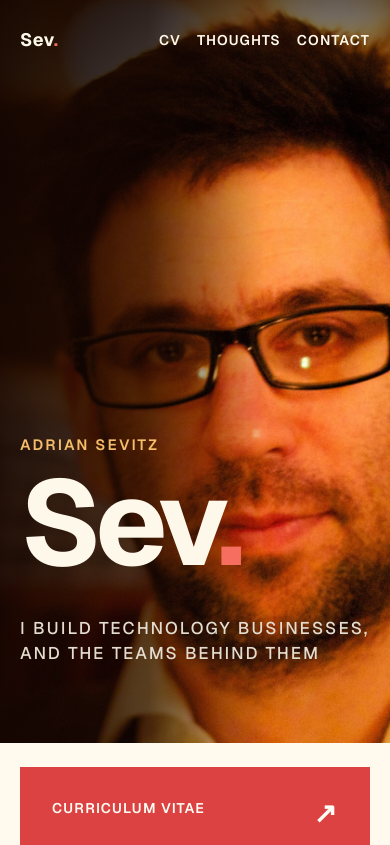
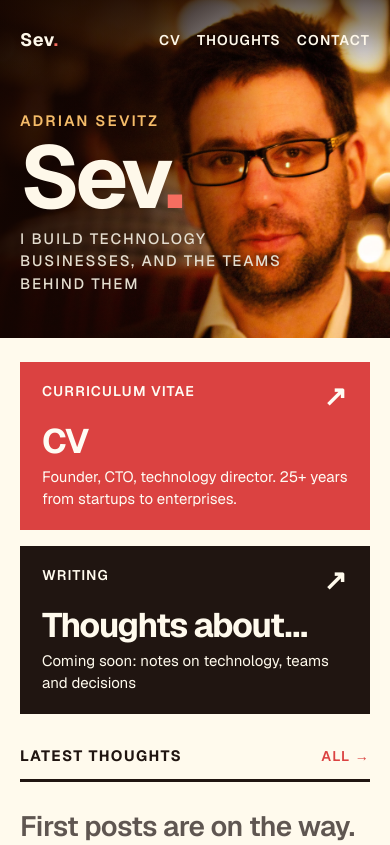
Before and after one commit to sevitz/sevitzdotcom, an Astro site: page / in a window 390 px wide. Shown: the top 845 px of the page. Built offline with nearby package versions, Linux system fonts and the light colour scheme; Astro itself is replaced by a stand-in of ours.

Commit message:
Compact home hero so Latest thoughts sits above the fold
Hero drops from 88vh to clamp(340px, 46vh, 440px) with a smaller Sev.
wordmark and the tagline beside it on desktop. Cards and the space above
Latest thoughts are tighter; under 600px the hero and cards shrink further.
Latest thoughts heading now lands at 711px on 1440x800, 683px on 1280x720
and 769px on 375x812. Version 1.3.1.

Co-Authored-By: Claude Opus 5.5 <noreply@anthropic.com>

```diff
--- a/package.json
+++ b/package.json
@@ -1,7 +1,7 @@
 {
   "name": "sevitzdotcom",
   "type": "module",
-  "version": "1.3.0",
+  "version": "1.3.1",
   "private": true,
   "scripts": {
     "dev": "astro dev",
--- a/src/components/Hero.astro
+++ b/src/components/Hero.astro
@@ -44,8 +44,10 @@ const initial = hero.imageMode === "random" ? -1 : 0;
   </div>
 
   <div class="hero-body">
-    <p class="hero-name">{hero.firstName} {hero.lastName}</p>
-    <h1 class="hero-title">{hero.wordmark}<span class="dot">.</span></h1>
+    <div class="hero-mark">
+      <p class="hero-name">{hero.firstName} {hero.lastName}</p>
+      <h1 class="hero-title">{hero.wordmark}<span class="dot">.</span></h1>
+    </div>
     <div class="tagline">
       {hero.taglinePhrases.map((phrase, i) => (
         <p class:list={{ "is-active": i === 0 }} aria-hidden={i === 0 ? undefined : "true"}>{phrase}</p>
--- a/src/styles/home.css
+++ b/src/styles/home.css
@@ -95,7 +95,7 @@ a:hover {
   position: relative;
   isolation: isolate;
   overflow: hidden;
-  min-height: min(88vh, 820px);
+  min-height: clamp(340px, 46vh, 440px);
   display: flex;
   flex-direction: column;
   background-color: var(--hero-bg);
@@ -158,11 +158,16 @@ a:hover {
 
 .hero-body {
   margin-top: auto;
-  padding: 0 var(--gutter) clamp(48px, 9vh, 88px);
+  padding: 0 var(--gutter) clamp(28px, 5vh, 48px);
+  display: flex;
+  align-items: flex-end;
+  gap: clamp(24px, 4vw, 56px);
+}
+
+.hero-mark {
   display: flex;
   flex-direction: column;
-  gap: 20px;
-  max-width: 760px;
+  gap: 12px;
 }
 
 .hero-name {
@@ -177,7 +182,7 @@ a:hover {
 .hero-title {
   margin: 0;
   font-weight: 700;
-  font-size: clamp(120px, 22vw, 260px);
+  font-size: clamp(88px, 11vw, 160px);
   line-height: 0.8;
   letter-spacing: -0.06em;
 }
@@ -186,8 +191,10 @@ a:hover {
    phrase and nothing below it shifts as they fade. */
 .tagline {
   display: grid;
-  max-width: 36ch;
-  font-size: clamp(17px, 1.8vw, 21px);
+  max-width: 30ch;
+  padding-left: 18px;
+  border-left: 2px solid var(--hero-dot);
+  font-size: clamp(15px, 1.5vw, 19px);
   font-weight: 500;
   letter-spacing: 0.12em;
   text-transform: uppercase;
@@ -222,9 +229,9 @@ a:hover {
   display: flex;
   flex-direction: column;
   justify-content: space-between;
-  gap: 56px;
-  padding: 32px;
-  min-height: 240px;
+  gap: 28px;
+  padding: 28px;
+  min-height: 176px;
   transition: transform 0.2s;
 }
 
@@ -261,7 +268,7 @@ a:hover {
 }
 
 .card-title {
-  font-size: 64px;
+  font-size: 52px;
   font-weight: 700;
   letter-spacing: -0.04em;
   line-height: 0.9;
@@ -276,7 +283,7 @@ a:hover {
 /* ---------- Latest thoughts ---------- */
 
 .latest {
-  padding: clamp(56px, 8vw, 88px) var(--gutter);
+  padding: clamp(32px, 4vw, 48px) var(--gutter) clamp(56px, 8vw, 88px);
   display: flex;
   flex-direction: column;
   gap: 28px;
@@ -475,6 +482,41 @@ a:hover {
   max-width: 44ch;
 }
 
+/* Narrow screens: stack the hero and shorten the cards so Latest thoughts
+   still lands on the first screen. */
+@media (max-width: 720px) {
+  .hero-body {
+    flex-direction: column;
+    align-items: flex-start;
+    gap: 16px;
+  }
+
+  .tagline {
+    padding-left: 0;
+    border-left: 0;
+  }
+}
+
+@media (max-width: 600px) {
+  .hero {
+    min-height: clamp(300px, 40vh, 340px);
+  }
+
+  .card {
+    min-height: 0;
+    padding: 20px 22px;
+    gap: 16px;
+  }
+
+  .card-title {
+    font-size: 34px;
+  }
+
+  .card-blurb {
+    font-size: 15px;
+  }
+}
+
 @media (prefers-reduced-motion: reduce) {
   html {
     scroll-behavior: auto;
```
Also changed, not shown: 1 other file.
